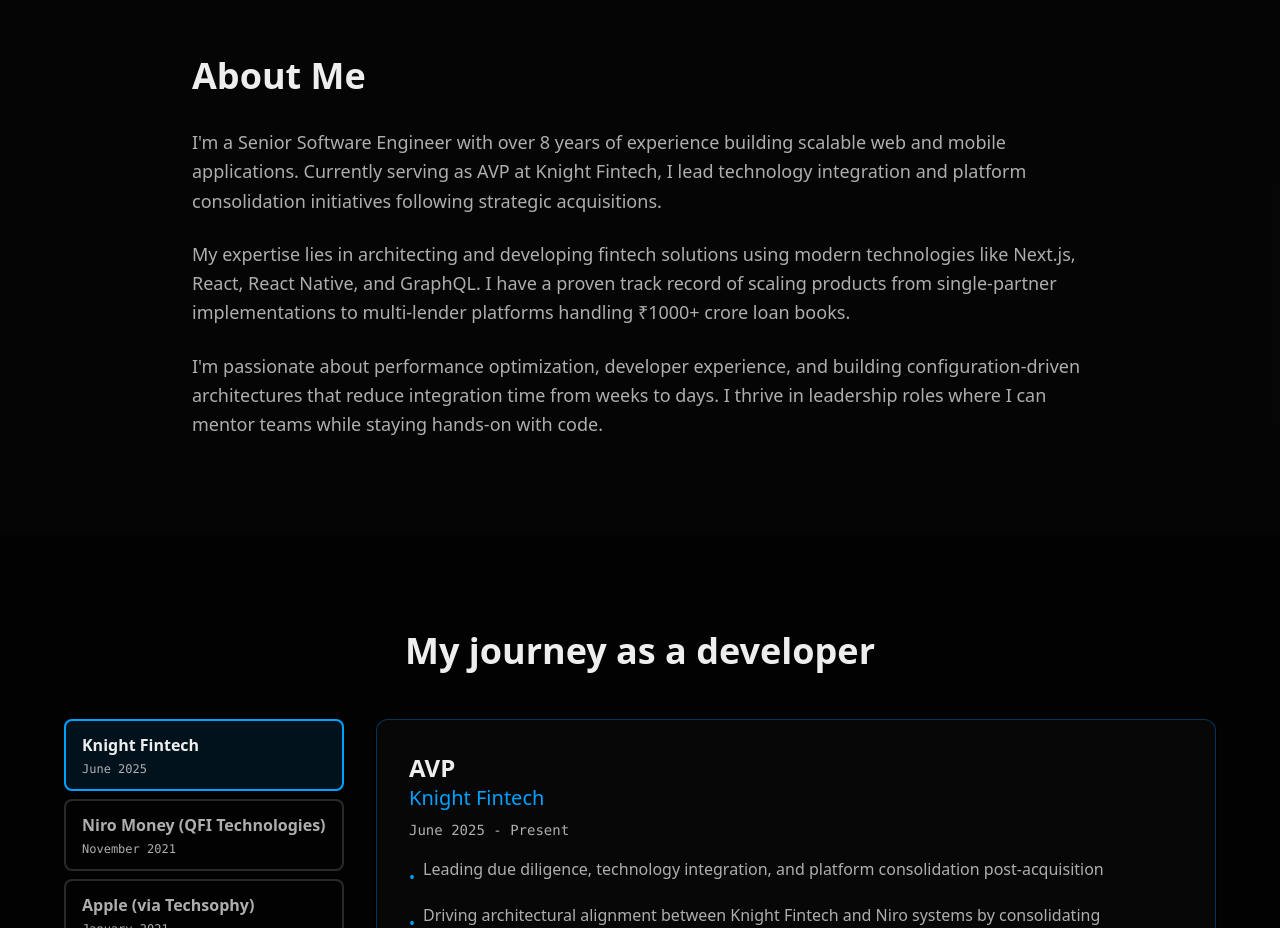
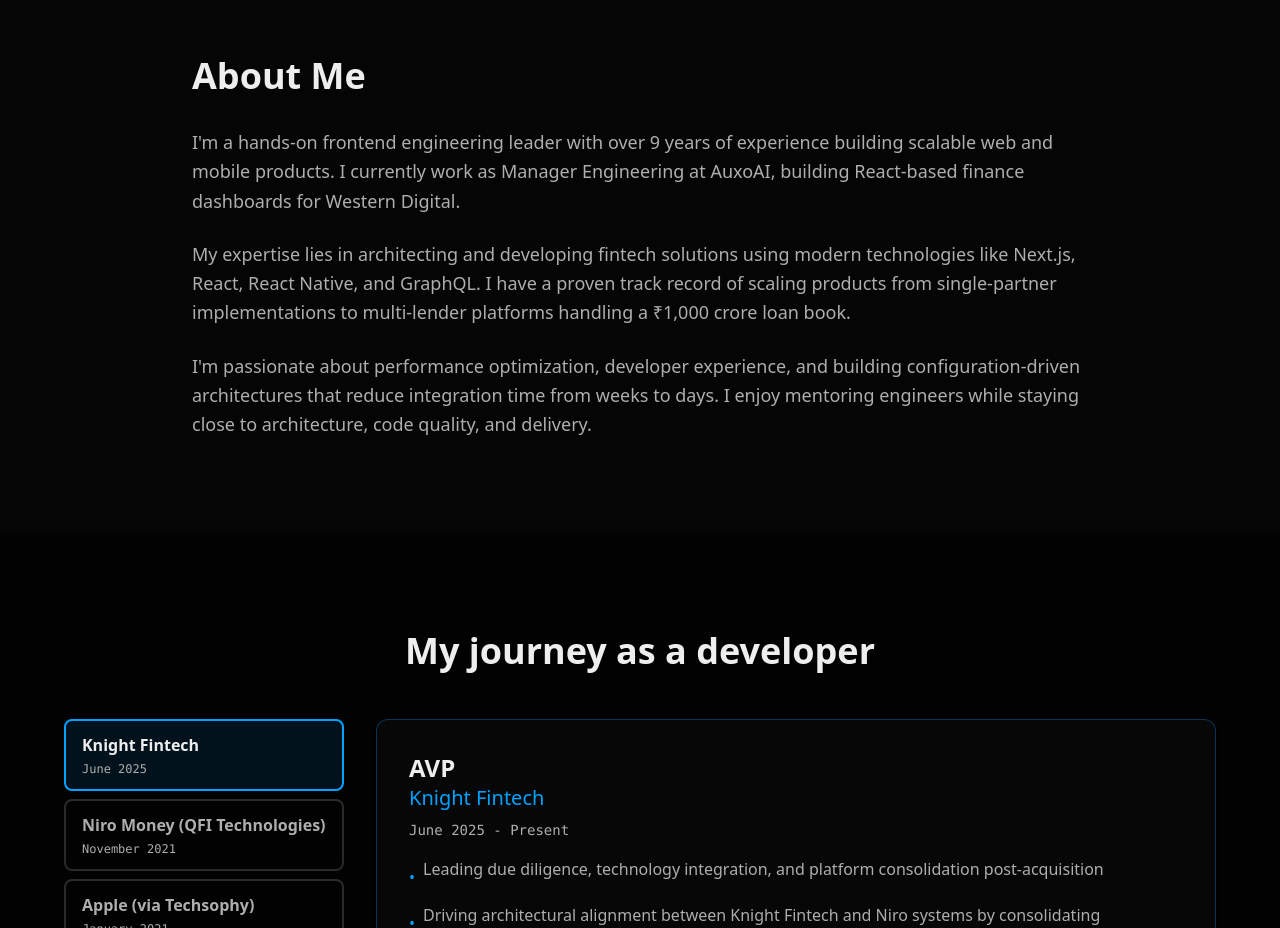
Before and after one commit to kranthijulakantiwork/my-portfolio, a Next.js app: page / in a window 1280 px wide. Shown: the part 840-1768 px from the top of the page. Built offline with nearby package versions, Linux system fonts and the light colour scheme.

Commit message:
Refresh components/about.tsx for 2026 frontend portfolio

```diff
--- a/components/about.tsx
+++ b/components/about.tsx
@@ -7,19 +7,18 @@ export function About() {
         </h2>
         <div className="space-y-6 text-lg text-muted-foreground leading-relaxed">
           <p>
-            I&apos;m a Senior Software Engineer with over 8 years of experience building scalable web and mobile
-            applications. Currently serving as AVP at Knight Fintech, I lead technology integration and platform
-            consolidation initiatives following strategic acquisitions.
+            I&apos;m a hands-on frontend engineering leader with over 9 years of experience building scalable web
+            and mobile products. I currently work as Manager Engineering at AuxoAI, building React-based finance
+            dashboards for Western Digital.
           </p>
           <p>
             My expertise lies in architecting and developing fintech solutions using modern technologies like Next.js,
             React, React Native, and GraphQL. I have a proven track record of scaling products from single-partner
-            implementations to multi-lender platforms handling ₹1000+ crore loan books.
+            implementations to multi-lender platforms handling a ₹1,000 crore loan book.
           </p>
           <p>
             I&apos;m passionate about performance optimization, developer experience, and building configuration-driven
-            architectures that reduce integration time from weeks to days. I thrive in leadership roles where I can
-            mentor teams while staying hands-on with code.
+            architectures that reduce integration time from weeks to days. I enjoy mentoring engineers while staying close to architecture, code quality, and delivery.
           </p>
         </div>
       </div>
```
